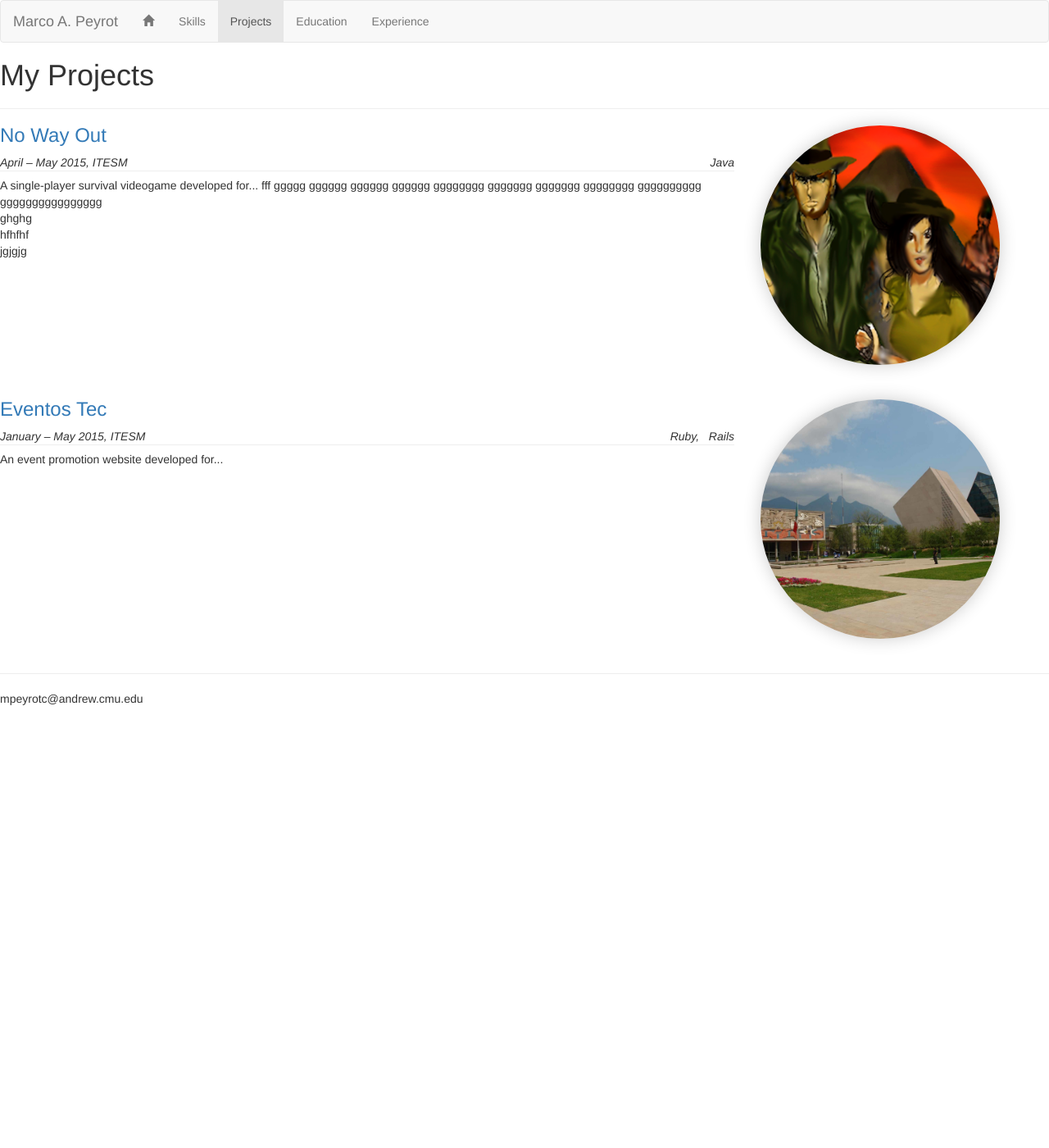
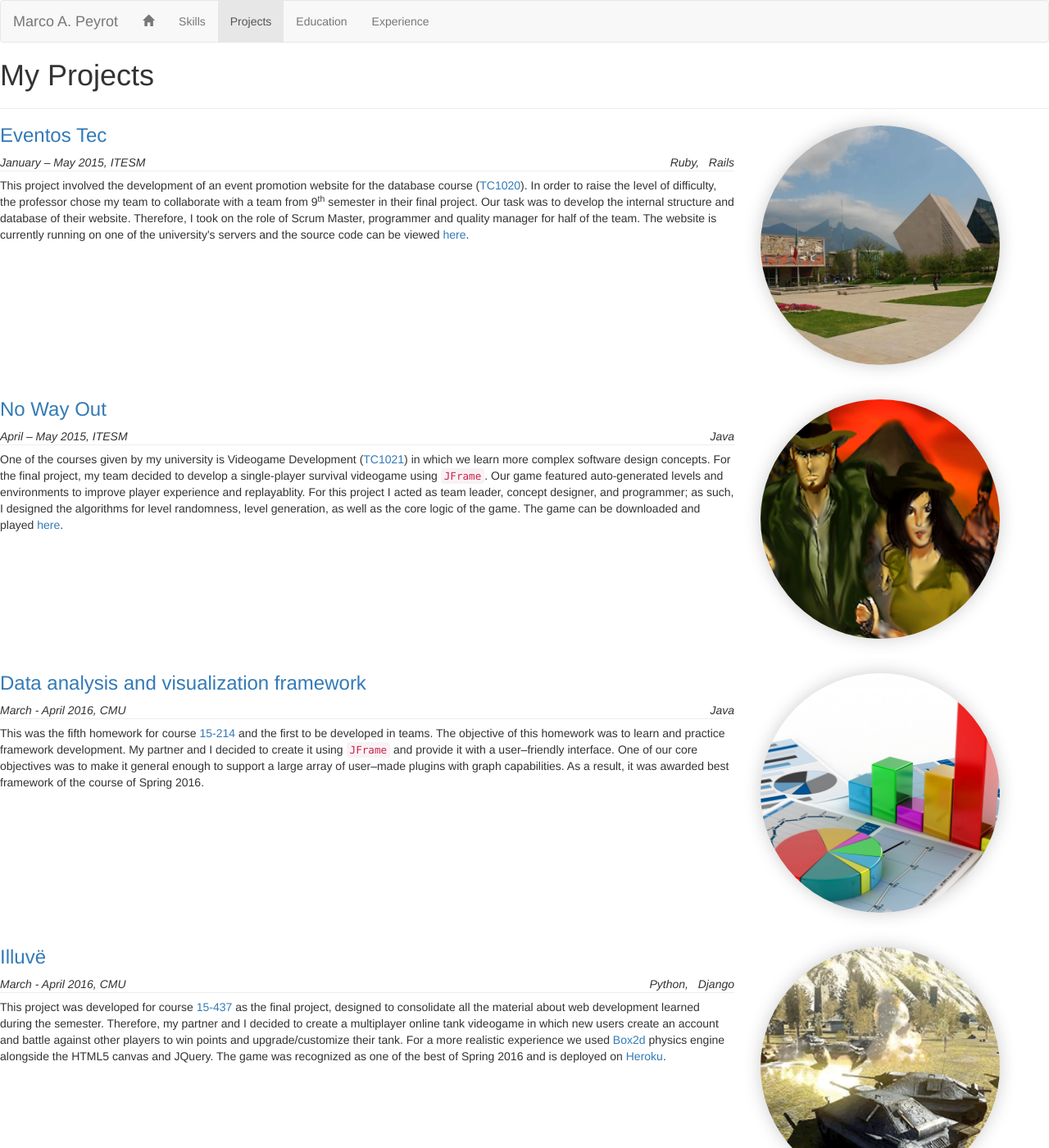
Before and after one commit to Saturn086/saturn086.github.io, a Jekyll site: the page built from projects/index.html, in a window 1280 px wide and 1400 px high. Shown: the whole window at 82% size. Built offline with Jekyll 4.4.1, drawn with Linux system fonts in a browser that asks for light colours; Markdown is read by kramdown in place of the engine named in the settings.

Commit message:
Add content to projects page
Summary:
The projects index file now contains relevant
information about each project, alongside links
to related information of interest and links
to each of the projects pages. However this
pages are either empty or nonexistent (to be
developed later).

```diff
--- a/_data/projects.yml
+++ b/_data/projects.yml
@@ -1,23 +1,74 @@
-- title: No Way Out
-  source: survival_sp_game.html
-  image: no_way_out.png
-  description: A single-player survival videogame developed for...
-    fff     ggggg       gggggg      gggggg      gggggg      gggggggg        ggggggg
-    ggggggg gggggggg        gggggggggg      gggggggggggggggg
-    <br>
-    ghghg
-    <br>
-    hfhfhf
-    <br>
-    jgjgjg
-  institution: ITESM
-  tools: [Java]
-  date: April – May 2015
+-   title: Eventos Tec
+    source: event-promotion-website.html
+    image: tec_mty.jpg
+    description: This project involved the development
+        of an event promotion website for the database course
+        (<a
+        href="https://serviciosva.itesm.mx/PlanesEstudio/Consultas/Materias/ConsultaMaterias.aspx?Form=Consultar_Materias_SinteticoIng&ClaveMateria=TC1020">TC1020</a>).
+        In order to raise the level of difficulty,
+        the professor chose my team to collaborate with a
+        team from 9<sup>th</sup> semester in their final project.
+        Our task was to develop the internal structure and database
+        of their website. Therefore, I took
+        on the role of Scrum Master, programmer and
+        quality manager for half of the team.
+        The website is currently running on one of the
+        university's servers and the source code can be viewed
+        <a href="https://github.com/vicentebalderas/eventos_tec">here</a>.
+    institution: ITESM
+    tools: [Ruby, Rails]
+    date: January – May 2015
 
-- title: Eventos Tec
-  source: event_promotion_website.html
-  image: tec_mty.jpg
-  description: An event promotion website developed for...
-  institution: ITESM
-  tools: [Ruby, Rails]
-  date: January – May 2015
+-   title: No Way Out
+    source: survival-sp-game.html
+    image: no_way_out.png
+    description: One of the courses given by my university is
+        Videogame Development (<a
+        href="https://serviciosva.itesm.mx/PlanesEstudio/Consultas/Materias/ConsultaMaterias.aspx?Form=Consultar_Materias_SinteticoIng&ClaveMateria=TC1021">TC1021</a>)
+        in which we learn more complex software
+        design concepts. For the final project, my team decided
+        to develop a single-player survival videogame using <code>JFrame</code>.
+        Our game featured auto-generated levels and environments to improve
+        player experience and replayablity. For this project I acted as team
+        leader, concept designer, and programmer; as such, I designed the
+        algorithms for level randomness, level generation, as well as the core
+        logic of the game. The game can be downloaded and played
+        <a href="https://github.com/Saturn086/Kye-Studios">here</a>.
+    institution: ITESM
+    tools: [Java]
+    date: April – May 2015
+
+-   title: Data analysis and visualization framework
+    source: data-framework.html
+    image: data_framework.png
+    description: This was the fifth homework for course
+        <a href="http://www.cs.cmu.edu/~charlie/courses/15-214/">15-214</a> and
+        the first to be developed in teams. The objective of this homework was
+        to learn and practice framework development.
+        My partner and I decided to create it
+        using <code>JFrame</code> and provide it with a user–friendly interface.
+        One of our core objectives was to make it general enough to support
+        a large array of user–made plugins with graph capabilities. As a result,
+        it was awarded best framework of the course of Spring 2016.
+    institution: CMU
+    tools: [Java]
+    date: March - April 2016
+
+-   title: Illuvë
+    source: illuve.html
+    image: illuve.gif
+    description: This project was developed for course
+        <a href="http://www.cs.cmu.edu/~./15-437/">15-437</a>
+        as the final project, designed to consolidate all the
+        material about web development learned during the semester.
+        Therefore, my partner and I decided to create a multiplayer online
+        tank videogame in which new users create an account and battle
+        against other players to win points and upgrade/customize their
+        tank. For a more realistic experience we used
+        <a href="http://box2d.org/">Box2d</a>
+        physics engine alongside the HTML5 canvas and JQuery. The game
+        was recognized as one of the best of Spring 2016 and is deployed on
+        <a href="https://rocky-lake-75049.herokuapp.com/illuve">Heroku</a>.
+    institution: CMU
+    tools: [Python, Django]
+    date: March - April 2016
```
Also changed, not shown: images/data_framework.png (added), images/illuve.gif (added), projects/survival-sp-game.html (renamed from projects/survival_sp_game.html).
